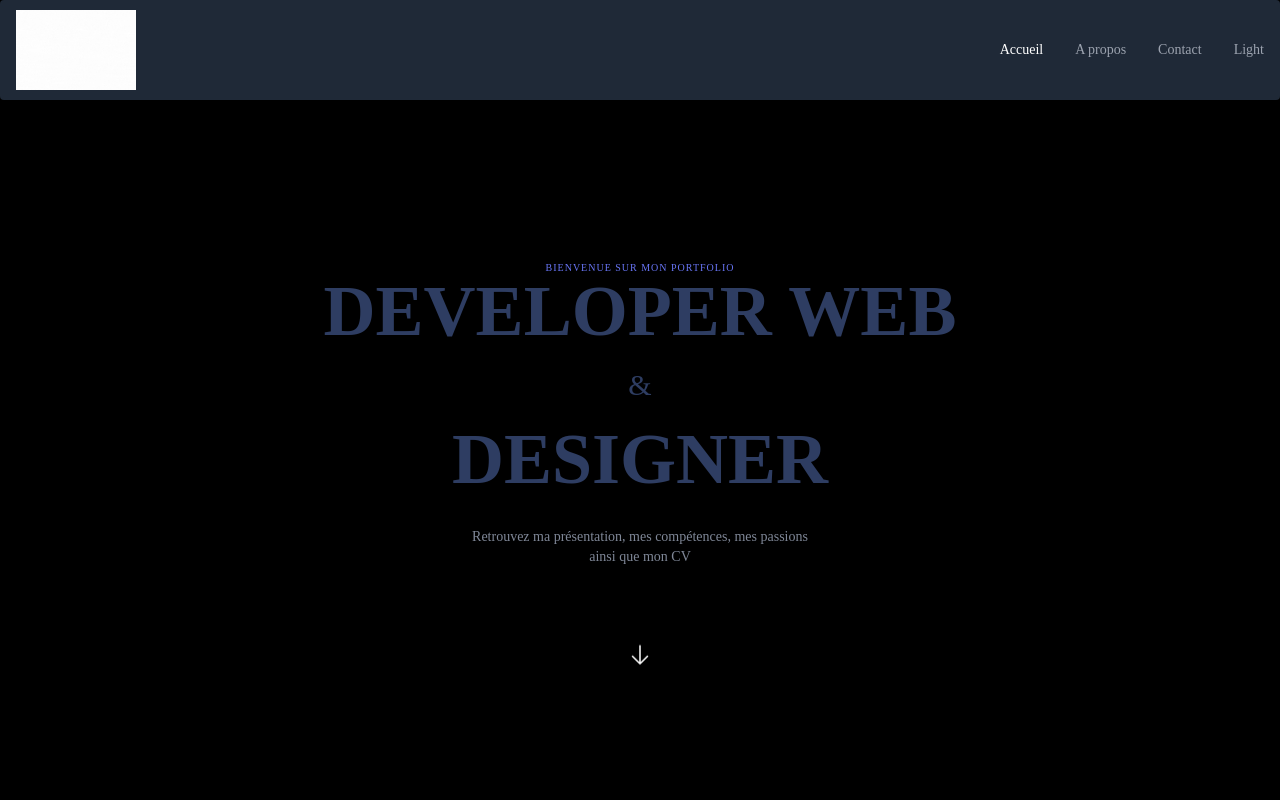
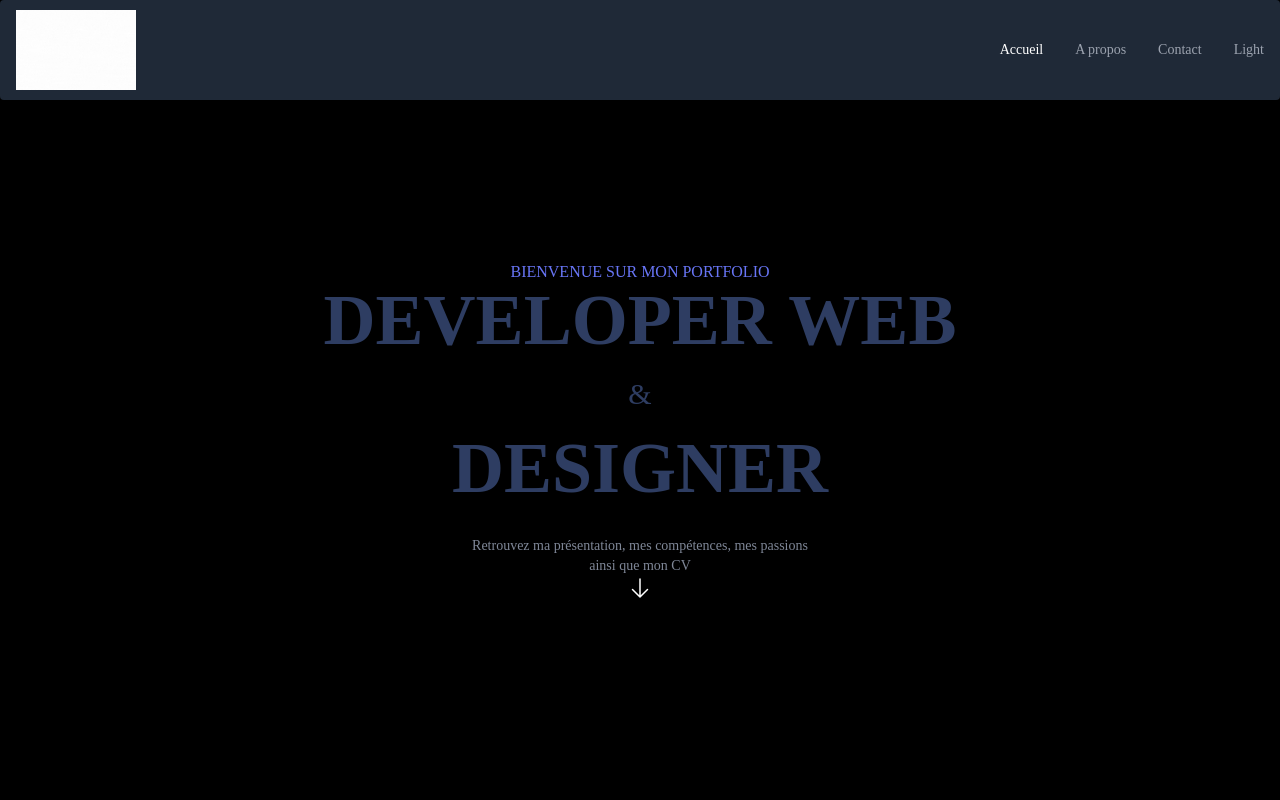
Before and after one commit to SofianeDmt/Portfolio, a Next.js app: page / in a window 1280 px wide. Shown: the top 800 px of the page. Built offline with nearby package versions, Linux system fonts and the light colour scheme.

Commit message:
fix(config): * Fix tailwind.config.js

```diff
--- a/tailwind.config.js
+++ b/tailwind.config.js
@@ -2,18 +2,15 @@
  * @type {import('@types/tailwindcss/tailwind-config').TailwindConfig}
  */
 module.exports = {
-  darkMode: 'class',
+  darkMode: "class",
   content: [
     "./node_modules/flowbite-react/**/*.js",
     "./app/**/*.{js,ts,jsx,tsx}",
     "./pages/**/*.{js,ts,jsx,tsx}",
-    "./components/**/*.{js,ts,jsx,tsx}",
+    "./Components/**/*.{js,ts,jsx,tsx}",
   ],
   theme: {
     extend: {},
   },
-  plugins: [
-    require("flowbite/plugin"),
-    require('@tailwindcss/line-clamp'),
-  ],
-}
+  plugins: [require("flowbite/plugin"), require("@tailwindcss/line-clamp")],
+};
```
